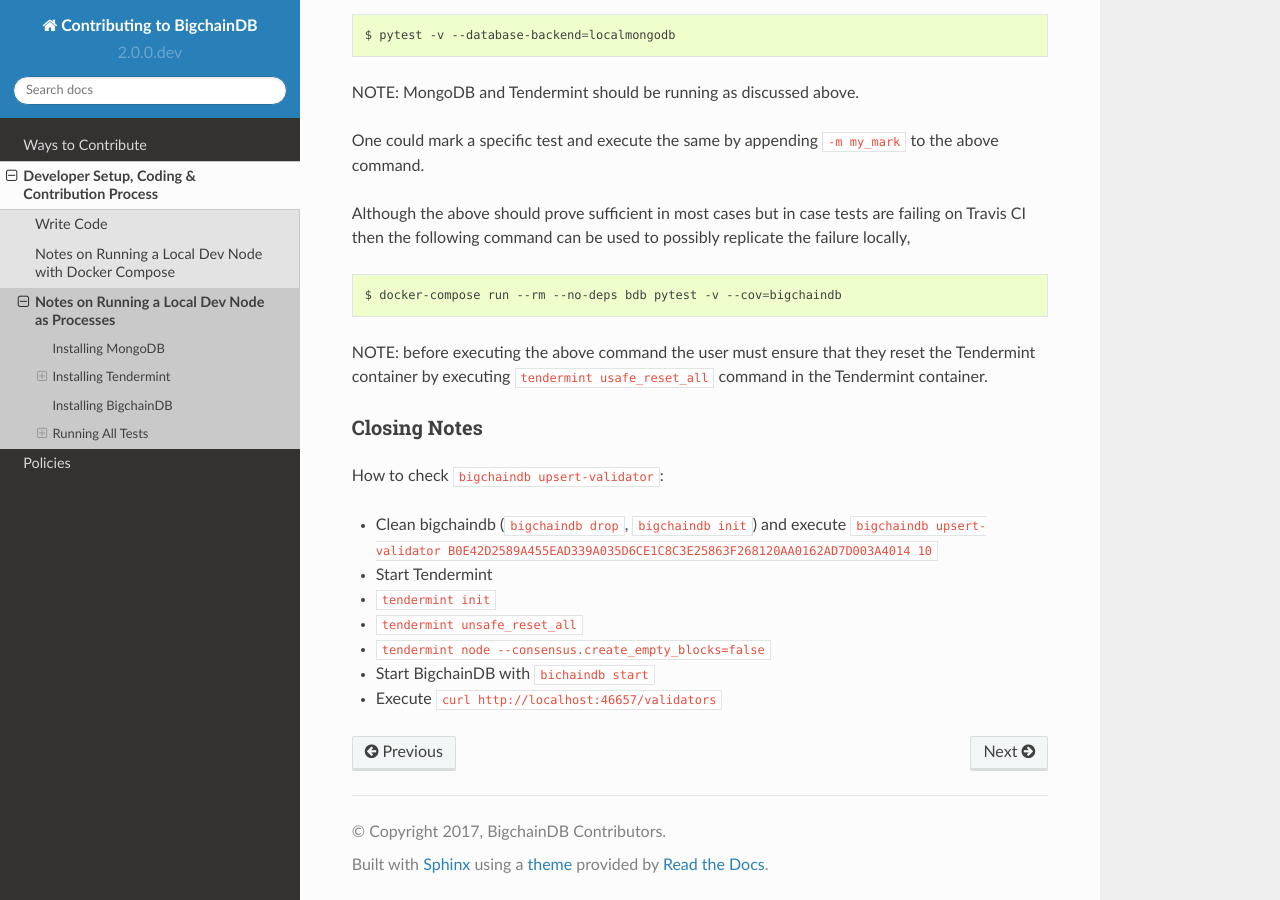
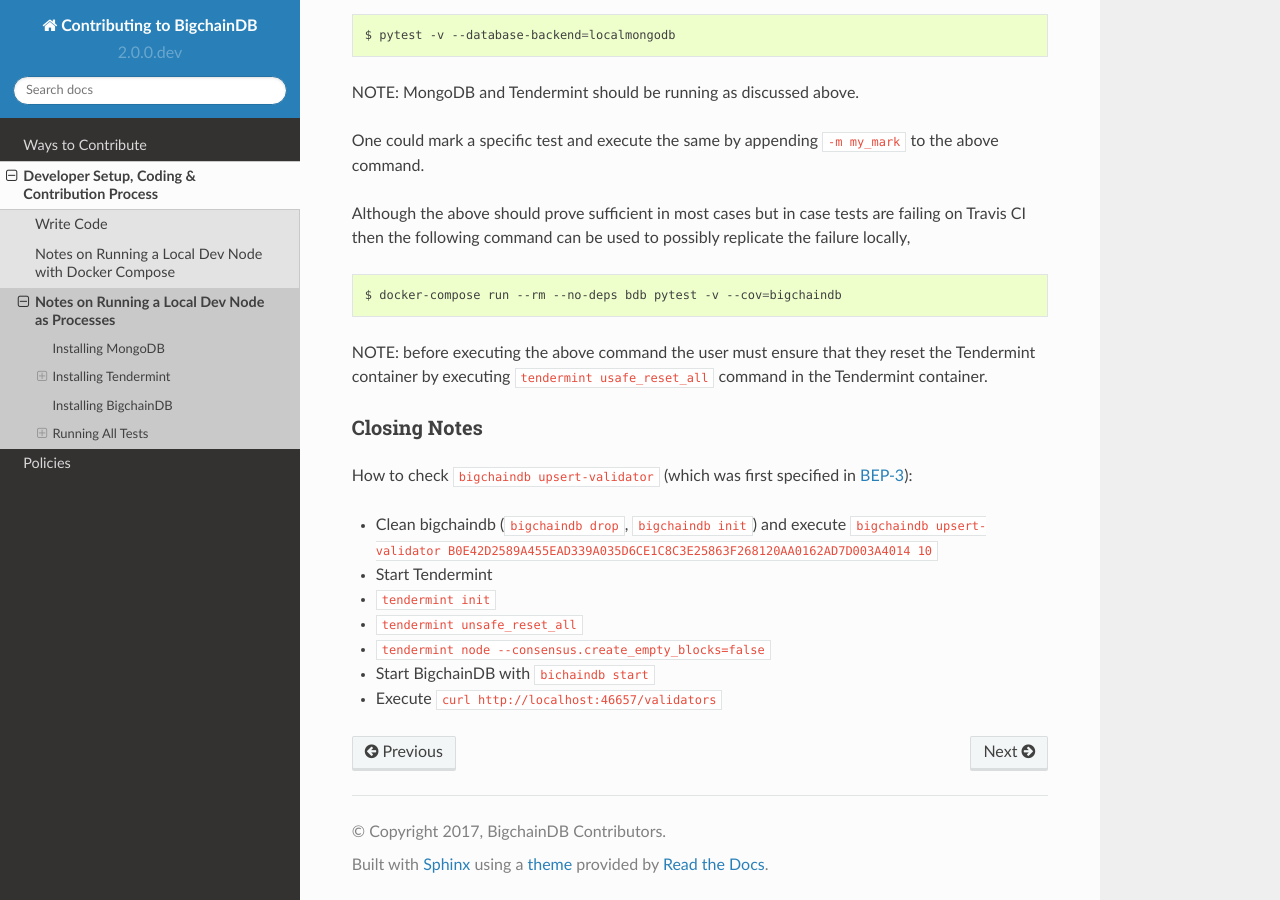
Before and after one commit to bigchaindb/bigchaindb, a Sphinx documentation site: the page built from docs/contributing/source/dev-setup-coding-and-contribution-process/run-node-as-processes.md, in a window 1280 px wide and 900 px high, scrolled down 2841 px. Built offline with Sphinx 7.4.7 and the Read the Docs theme 2.0.0, drawn with Linux system fonts in a browser that asks for light colours; pages that are not in the unit, such as notebooks, are missing from menus; the version number is read from the project's files by our own code.

Commit message:
Problem: A docs mention of upsert-validator wasn't linked to BEP-3.
Solution: Link that docs mention to BEP-3 on GitHub.

```diff
--- a/docs/contributing/source/dev-setup-coding-and-contribution-process/run-node-as-processes.md
+++ b/docs/contributing/source/dev-setup-coding-and-contribution-process/run-node-as-processes.md
@@ -151,7 +151,7 @@
 
 ### Closing Notes
 
-How to check `bigchaindb upsert-validator`:
+How to check `bigchaindb upsert-validator` (which was first specified in [BEP-3](https://github.com/bigchaindb/BEPs/tree/master/3)):
 
 - Clean bigchaindb (`bigchaindb drop`, `bigchaindb init`) and execute `bigchaindb upsert-validator B0E42D2589A455EAD339A035D6CE1C8C3E25863F268120AA0162AD7D003A4014 10`
 - Start Tendermint
```
